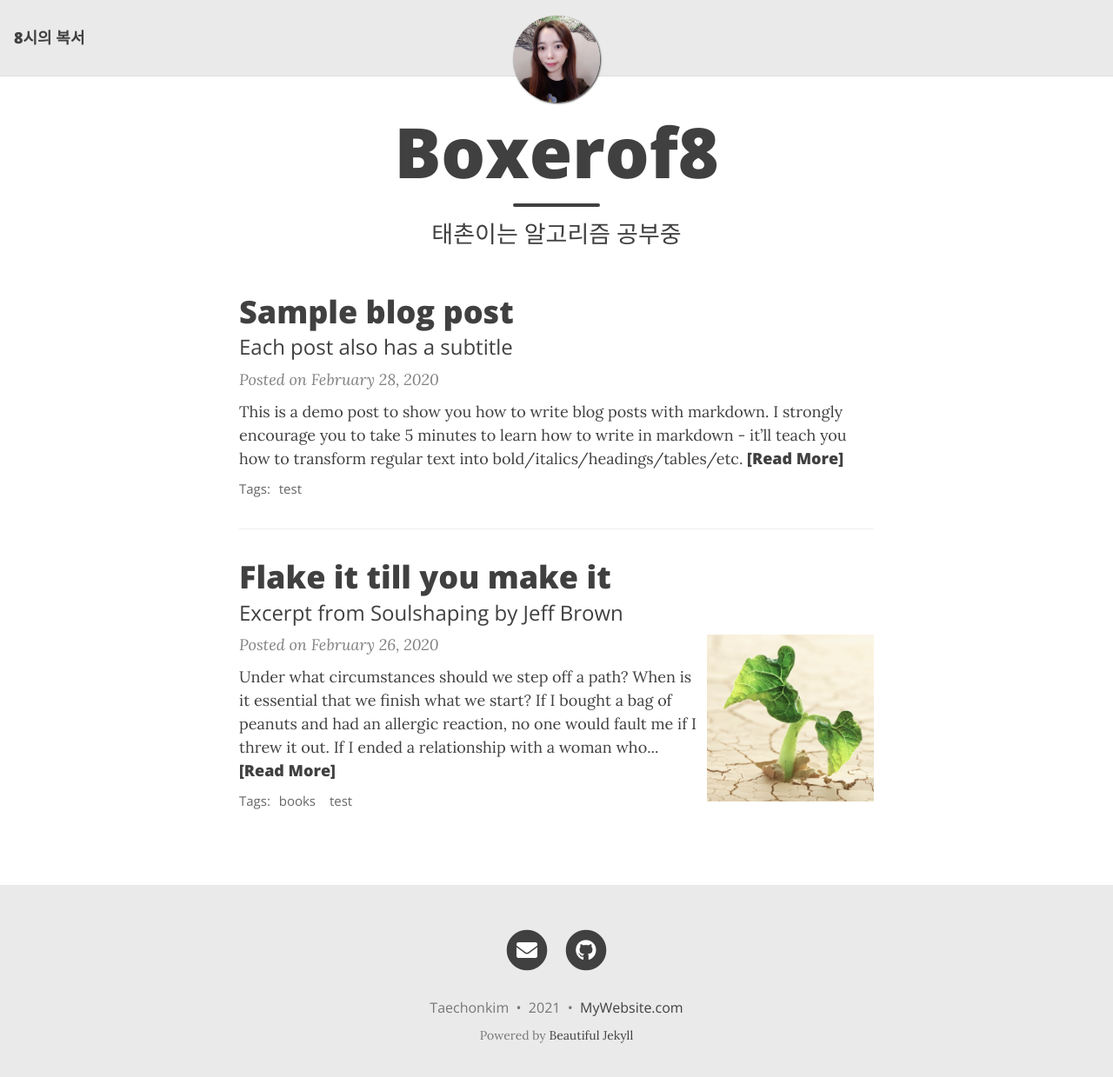
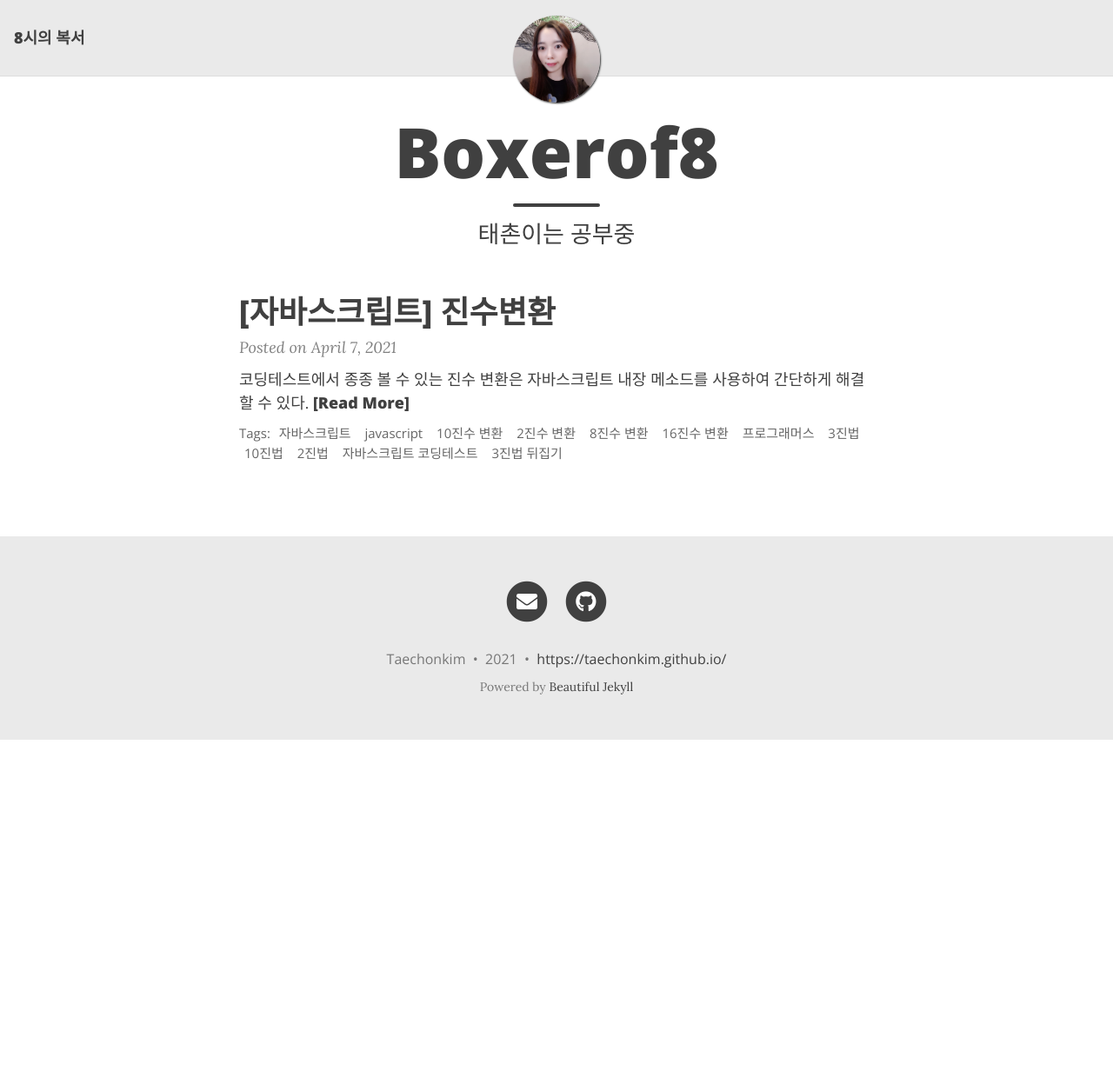
Before and after one commit to taechonkim/taechonkim.github.com, a Jekyll site: the page built from index.html, in a window 1280 px wide and 1252 px high. Shown: the top 1239 px of the window at 87% size. Built offline with Jekyll 4.4.1, drawn with Linux system fonts in a browser that asks for light colours; nearby versions of some CDN libraries; the list of posts is cut into pages by our own code.

````diff
--- a/_config.yml
+++ b/_config.yml
@@ -73,7 +73,7 @@ share-links-active:
 
 # How to display the link to your website in the footer
 # Remove this if you don't want a link in the footer
-url-pretty: "MyWebsite.com"
+url-pretty: "https://taechonkim.github.io/"
 
 # Excerpt word length - Truncate the excerpt of each post on the feed page to the specified number of words
 excerpt_length: 50
--- a/_posts/2020-02-26-flake-it-till-you-make-it.md
+++ /dev/null
@@ -1,17 +0,0 @@
----
-layout: post
-title: Flake it till you make it
-subtitle: Excerpt from Soulshaping by Jeff Brown
-cover-img: /assets/img/path.jpg
-thumbnail-img: /assets/img/thumb.png
-share-img: /assets/img/path.jpg
-tags: [books, test]
----
-
-Under what circumstances should we step off a path? When is it essential that we finish what we start? If I bought a bag of peanuts and had an allergic reaction, no one would fault me if I threw it out. If I ended a relationship with a woman who hit me, no one would say that I had a commitment problem. But if I walk away from a seemingly secure route because my soul has other ideas, I am a flake?
-
-The truth is that no one else can definitively know the path we are here to walk. It’s tempting to listen—many of us long for the omnipotent other—but unless they are genuine psychic intuitives, they can’t know. All others can know is their own truth, and if they’ve actually done the work to excavate it, they will have the good sense to know that they cannot genuinely know anyone else’s. Only soul knows the path it is here to walk. Since you are the only one living in your temple, only you can know its scriptures and interpretive structure.
-
-At the heart of the struggle are two very different ideas of success—survival-driven and soul-driven. For survivalists, success is security, pragmatism, power over others. Success is the absence of material suffering, the nourishing of the soul be damned. It is an odd and ironic thing that most of the material power in our world often resides in the hands of younger souls. Still working in the egoic and material realms, they love the sensations of power and focus most of their energy on accumulation. Older souls tend not to be as materially driven. They have already played the worldly game in previous lives and they search for more subtle shades of meaning in this one—authentication rather than accumulation. They are often ignored by the culture at large, although they really are the truest warriors.
-
-A soulful notion of success rests on the actualization of our innate image. Success is simply the completion of a soul step, however unsightly it may be. We have finished what we started when the lesson is learned. What a fear-based culture calls a wonderful opportunity may be fruitless and misguided for the soul. Staying in a passionless relationship may satisfy our need for comfort, but it may stifle the soul. Becoming a famous lawyer is only worthwhile if the soul demands it. It is an essential failure if you are called to be a monastic this time around. If you need to explore and abandon ten careers in order to stretch your soul toward its innate image, then so be it. Flake it till you make it.
--- a/_posts/2020-02-28-test-markdown.md
+++ /dev/null
@@ -1,78 +0,0 @@
----
-layout: post
-title: Sample blog post
-subtitle: Each post also has a subtitle
-gh-repo: daattali/beautiful-jekyll
-gh-badge: [star, fork, follow]
-tags: [test]
-comments: true
----
-
-This is a demo post to show you how to write blog posts with markdown.  I strongly encourage you to [take 5 minutes to learn how to write in markdown](https://markdowntutorial.com/) - it'll teach you how to transform regular text into bold/italics/headings/tables/etc.
-
-**Here is some bold text**
-
-## Here is a secondary heading
-
-Here's a useless table:
-
-| Number | Next number | Previous number |
-| :------ |:--- | :--- |
-| Five | Six | Four |
-| Ten | Eleven | Nine |
-| Seven | Eight | Six |
-| Two | Three | One |
-
-
-How about a yummy crepe?
-
-![Crepe](https://s3-media3.fl.yelpcdn.com/bphoto/cQ1Yoa75m2yUFFbY2xwuqw/348s.jpg)
-
-It can also be centered!
-
-![Crepe](https://s3-media3.fl.yelpcdn.com/bphoto/cQ1Yoa75m2yUFFbY2xwuqw/348s.jpg){: .mx-auto.d-block :}
-
-Here's a code chunk:
-
-~~~
-var foo = function(x) {
-  return(x + 5);
-}
-foo(3)
-~~~
-
-And here is the same code with syntax highlighting:
-
-```javascript
-var foo = function(x) {
-  return(x + 5);
-}
-foo(3)
-```
-
-And here is the same code yet again but with line numbers:
-
-{% highlight javascript linenos %}
-var foo = function(x) {
-  return(x + 5);
-}
-foo(3)
-{% endhighlight %}
-
-## Boxes
-You can add notification, warning and error boxes like this:
-
-### Notification
-
-{: .box-note}
-**Note:** This is a notification box.
-
-### Warning
-
-{: .box-warning}
-**Warning:** This is a warning box.
-
-### Error
-
-{: .box-error}
-**Error:** This is an error box.
--- a/index.html
+++ b/index.html
@@ -1,5 +1,5 @@
 ---
 layout: home
 title: Boxerof8
-subtitle: 태촌이는 알고리즘 공부중
+subtitle: 태촌이는 공부중
 ---
````
Also changed, not shown: _posts/2021-04-07-자바스크립트.md (added, +52 -0 lines), 9 other files.
